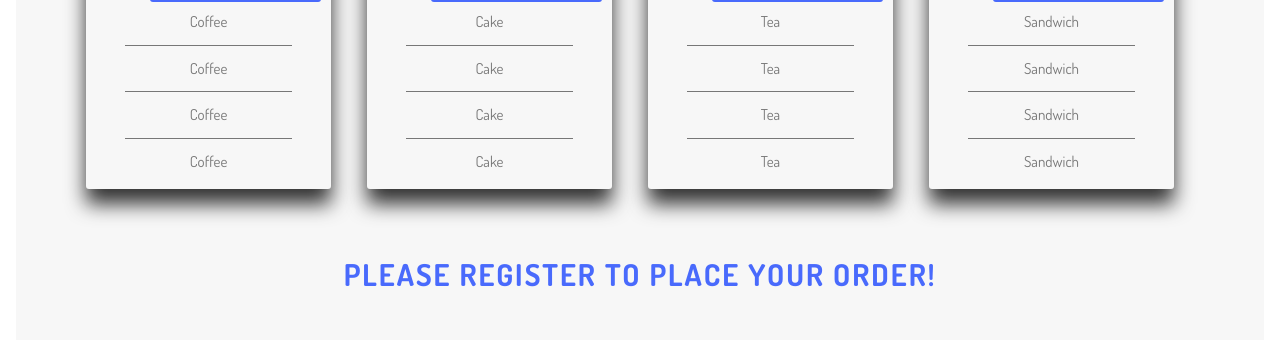
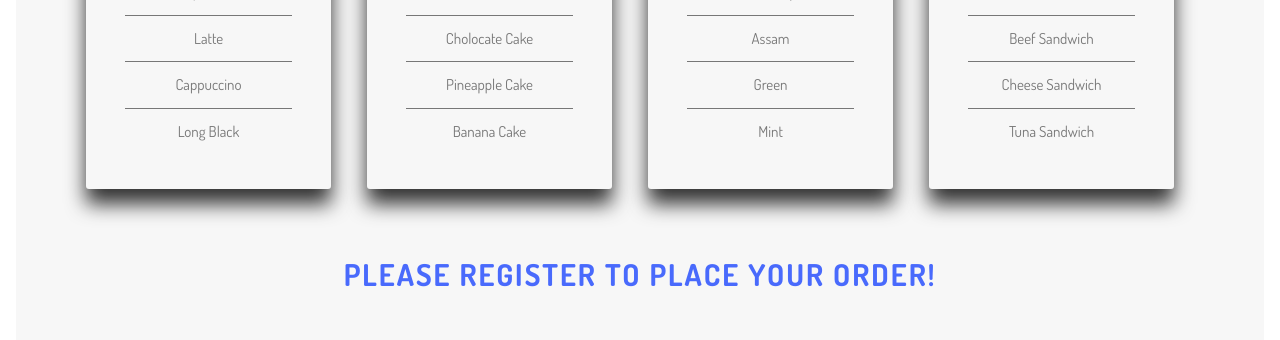
Before and after one commit to khalilFrough/coffeeBuzzProject, a PHP site: page /assests/index.html in a window 1280 px wide. Shown: the part 1062-1402 px from the top of the page. Run offline with PHP 8.4, Linux system fonts and the light colour scheme.

Commit message:
fixed some bugs

```diff
--- a/assests/index.html
+++ b/assests/index.html
@@ -62,10 +62,10 @@
                 </h4>
                 <div class="card__details">
                   <ul>
-                    <li>Coffee</li>
-                    <li>Coffee</li>
-                    <li>Coffee</li>
-                    <li>Coffee</li>
+                    <li>Espresson</li>
+                    <li>Latte</li>
+                    <li>Cappuccino</li>
+                    <li>Long Black</li>
                   </ul>
                 </div>
               </div>
@@ -85,10 +85,10 @@
                 </h4>
                 <div class="card__details">
                   <ul>
-                    <li>Cake</li>
-                    <li>Cake</li>
-                    <li>Cake</li>
-                    <li>Cake</li>
+                    <li>Cheese Cake</li>
+                    <li>Cholocate Cake</li>
+                    <li>Pineapple Cake</li>
+                    <li>Banana Cake</li>
                   </ul>
                 </div>
               </div>
@@ -108,10 +108,10 @@
                 </h4>
                 <div class="card__details">
                   <ul>
-                    <li>Tea</li>
-                    <li>Tea</li>
-                    <li>Tea</li>
-                    <li>Tea</li>
+                    <li>Earl Grey</li>
+                    <li>Assam</li>
+                    <li>Green</li>
+                    <li>Mint</li>
                   </ul>
                 </div>
               </div>
@@ -133,10 +133,10 @@
                 </h4>
                 <div class="card__details">
                   <ul>
-                    <li>Sandwich</li>
-                    <li>Sandwich</li>
-                    <li>Sandwich</li>
-                    <li>Sandwich</li>
+                    <li>Bacon Sandwich</li>
+                    <li>Beef Sandwich</li>
+                    <li>Cheese Sandwich</li>
+                    <li>Tuna Sandwich</li>
                   </ul>
                 </div>
               </div>
--- a/style/style.css
+++ b/style/style.css
@@ -175,7 +175,7 @@ main {
 
 /* creating the grid system for the cards  */
 .row {
-  max-width: 114rem;
+  max-width: var(--grid-width);
   margin: 0 auto;
 }
 /* this is to remove the extra margin for the bottom of the page */
@@ -240,7 +240,7 @@ main {
 .card__picture {
   margin-top: 1rem;
   background-size: cover;
-  height: 25rem;
+  height: 22rem;
   background-blend-mode: screen;
   clip-path: polygon(0 0, 100% 0, 100% 85%, 0 100%);
 }
@@ -264,7 +264,7 @@ main {
   text-transform: uppercase;
   position: absolute;
   color: var(--color-white);
-  top: 22rem;
+  top: 19.5rem;
   right: 1rem;
   width: 70%;
   border-radius: 3px;
```
